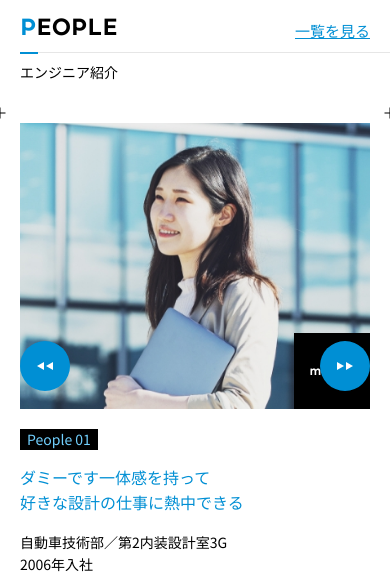
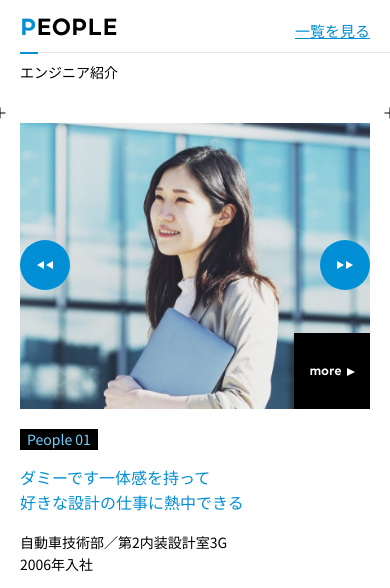
Before and after one commit to Ahihi250697/BEX, a PHP site: page /index01.html in a window 390 px wide. Shown: the part 4881-5469 px from the top of the page. Run offline with PHP 8.4, Linux system fonts and the light colour scheme.

Commit message:
fix four

```diff
--- a/css/index.css
+++ b/css/index.css
@@ -1051,6 +1051,9 @@ footer::after {
     .libary-css .m-b105 {
         margin-bottom: 60px;
     }
+    .people-bttn {
+        top: 30%;
+    }
 }
 
 @media all and (-ms-high-contrast: none), (-ms-high-contrast: active) {
```
